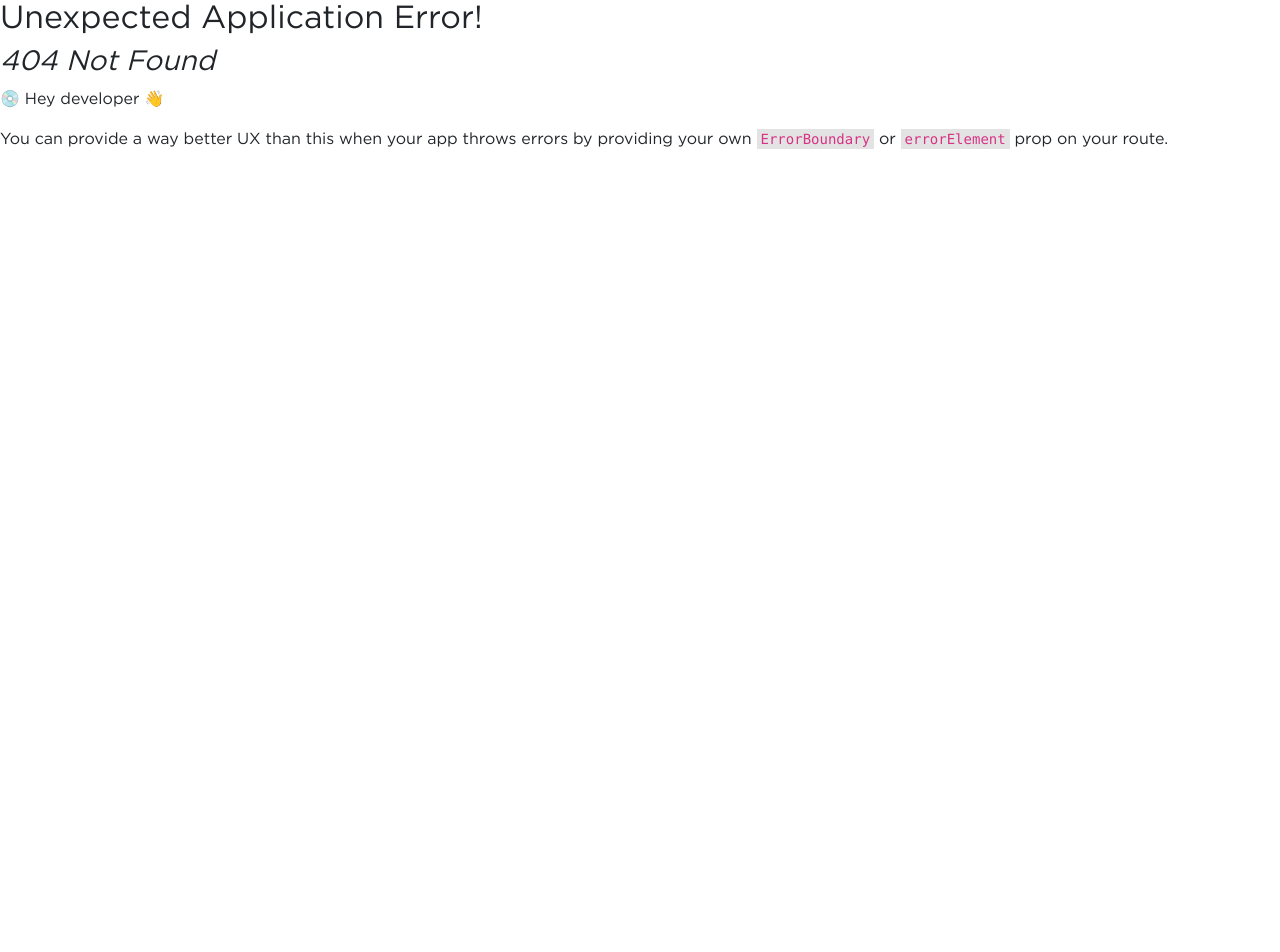
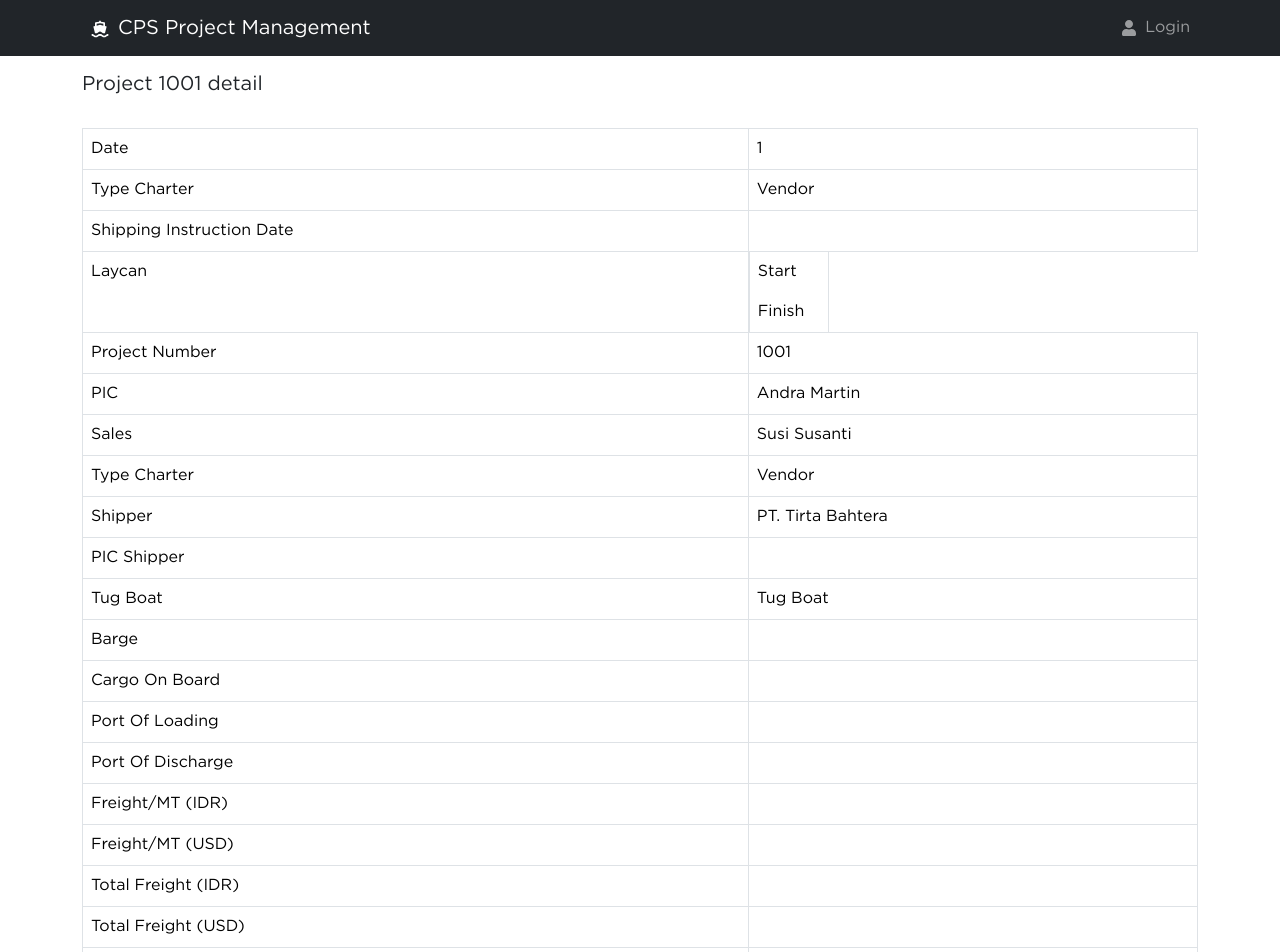
Before and after one commit to amulyana2020/project-management, a React (Create React App) app in the folder frontend/: page /project/1 in a window 1280 px wide. Before the commit this address had no page. Shown: the top 952 px of the page. Before the commit the page ends 800 px from the top, so only its background shows below. Built offline with nearby package versions, Linux system fonts and the light colour scheme.

Commit message:
Add Project Detail

```diff
--- a/frontend/public/index.html
+++ b/frontend/public/index.html
@@ -33,7 +33,9 @@
       work correctly both with client-side routing and a non-root public URL.
       Learn how to configure a non-root public URL by running `npm run build`.
     -->
-    <title>Welcome to Project Management</title>
+    <title>
+      Welcome to CPS Project Management
+    </title>
   </head>
   <body>
     <noscript
--- a/frontend/src/App.js
+++ b/frontend/src/App.js
@@ -7,7 +7,7 @@ function App() {
   return (
     <div>
       <Header />
-      <main className='py-3 vh-100'>
+      <main className='py-3'>
         <Container>
           <Outlet />
         </Container>
--- a/frontend/src/components/Footer.jsx
+++ b/frontend/src/components/Footer.jsx
@@ -12,7 +12,9 @@ const Footer = () => {
       <Container>
         <Row>
           <Col className='text-center py-3'>
-            <p>SiCargo &copy; {currentYear}</p>
+            <p>
+              CPS-PM &copy; 2023 - {currentYear}
+            </p>
           </Col>
         </Row>
       </Container>
--- a/frontend/src/components/Header.jsx
+++ b/frontend/src/components/Header.jsx
@@ -21,7 +21,7 @@ const Header = () => {
           <LinkContainer to='/'>
             <Navbar.Brand>
               <BiSolidShip className='mx-2' />
-              SiCargo
+              CPS Project Management
             </Navbar.Brand>
           </LinkContainer>
           <Navbar.Toggle aria-controls='basic-navbar-nav' />
--- a/frontend/src/index.js
+++ b/frontend/src/index.js
@@ -11,6 +11,7 @@ import {
   RouterProvider,
 } from 'react-router-dom';
 import HomeScreen from './screens/HomeScreen';
+import ProjectScreen from './screens/ProjectScreen';
 
 const router = createBrowserRouter(
   createRoutesFromElements(
@@ -19,6 +20,10 @@ const router = createBrowserRouter(
         index={true}
         path='/'
         element={<HomeScreen />}
+      />
+      <Route
+        path='/project/:id'
+        element={<ProjectScreen />}
       />
     </Route>
   )
--- /dev/null
+++ b/frontend/src/screens/ProjectScreen.jsx
@@ -0,0 +1,151 @@
+import React from 'react';
+import projects from '../projects';
+import {useParams, Link} from 'react-router-dom';
+import {Table} from 'react-bootstrap';
+
+const ProjectScreen = () => {
+  const {id: projectId} = useParams();
+  const project = projects.find(
+    p => p._id === projectId
+  );
+
+  return (
+    <div>
+      <h5 className='font-bold'>
+        Project {project.project_number} detail
+      </h5>
+      <Table
+        bordered
+        hover
+        responsive
+        className='mt-4'
+        size='sm'
+      >
+        <tbody>
+          <tr>
+            <td className='p-2'>Date</td>
+            <td className='p-2'>{project._id}</td>
+          </tr>
+          <tr>
+            <td className='p-2'>Type Charter</td>
+            <td className='p-2'>
+              {project.type_charter}
+            </td>
+          </tr>
+          <tr>
+            <td className='p-2'>
+              Shipping Instruction Date
+            </td>
+            <td className='p-2'></td>
+          </tr>
+          <tr>
+            <td className='p-2'>Laycan</td>
+            <tr>
+              <td className='p-2'>Start</td>
+              <td className='p-2'></td>
+            </tr>
+            <tr>
+              <td className='p-2'>Finish</td>
+              <td className='p-2'></td>
+            </tr>
+          </tr>
+          <tr>
+            <td className='p-2'>
+              Project Number
+            </td>
+            <td className='p-2'>
+              {project.project_number}
+            </td>
+          </tr>
+          <tr>
+            <td className='p-2'>PIC</td>
+            <td className='p-2'>{project.pic}</td>
+          </tr>
+          <tr>
+            <td className='p-2'>Sales</td>
+            <td className='p-2'>
+              {project.sales}
+            </td>
+          </tr>
+          <tr>
+            <td className='p-2'>Type Charter</td>
+            <td className='p-2'>
+              {project.type_charter}
+            </td>
+          </tr>
+          <tr>
+            <td className='p-2'>Shipper</td>
+            <td className='p-2'>
+              {project.shipper}
+            </td>
+          </tr>
+          <tr>
+            <td className='p-2'>PIC Shipper</td>
+            <td className='p-2'></td>
+          </tr>
+          <tr>
+            <td className='p-2'>Tug Boat</td>
+            <td className='p-2'>
+              {project.tug_boat}
+            </td>
+          </tr>
+          <tr>
+            <td className='p-2'>Barge</td>
+            <td className='p-2'></td>
+          </tr>
+          <tr>
+            <td className='p-2'>
+              Cargo On Board
+            </td>
+            <td className='p-2'></td>
+          </tr>
+          <tr>
+            <td className='p-2'>
+              Port Of Loading
+            </td>
+            <td className='p-2'></td>
+          </tr>
+          <tr>
+            <td className='p-2'>
+              Port Of Discharge
+            </td>
+            <td className='p-2'></td>
+          </tr>
+          <tr>
+            <td className='p-2'>
+              Freight/MT (IDR)
+            </td>
+            <td className='p-2'></td>
+          </tr>
+          <tr>
+            <td className='p-2'>
+              Freight/MT (USD)
+            </td>
+            <td className='p-2'></td>
+          </tr>
+          <tr>
+            <td className='p-2'>
+              Total Freight (IDR)
+            </td>
+            <td className='p-2'></td>
+          </tr>
+          <tr>
+            <td className='p-2'>
+              Total Freight (USD)
+            </td>
+            <td className='p-2'></td>
+          </tr>
+          <tr>
+            <td className='p-2'>SPAL Number</td>
+            <td className='p-2'></td>
+          </tr>
+        </tbody>
+      </Table>
+      <Link to='/' className='btn btn-light my-3'>
+        Go Back
+      </Link>
+    </div>
+  );
+};
+
+export default ProjectScreen;
```
